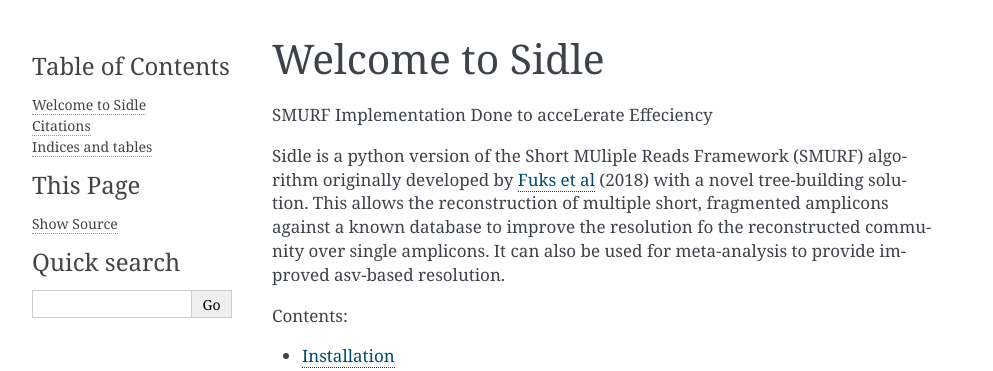
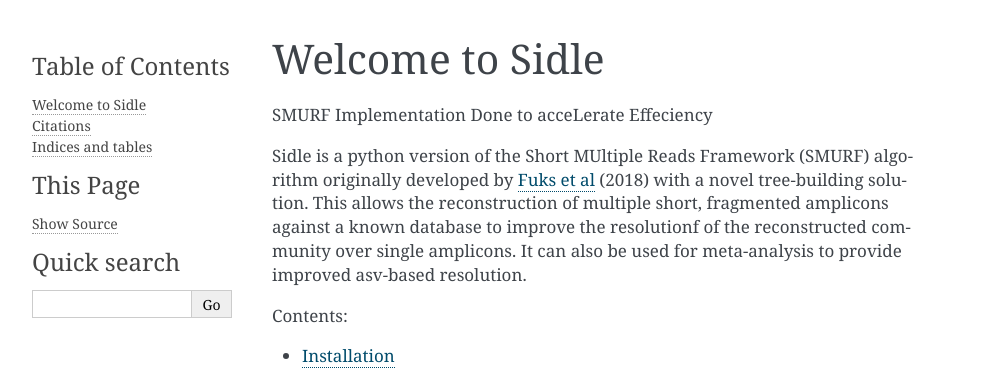
Before and after one commit to jwdebelius/q2-sidle, a Sphinx documentation site: the page built from docs/source/index.rst, in a window 1280 px wide. Shown: the top 371 px of the page, without its empty margins (148-1141 px from the left). Built offline with Sphinx 7.4.7, drawn with Linux system fonts in a browser that asks for light colours.

Commit message:
Fix minor typos

```diff
--- a/docs/source/index.rst
+++ b/docs/source/index.rst
@@ -7,7 +7,7 @@ Welcome to Sidle
 ================
 SMURF Implementation Done to acceLerate Effeciency
 
-Sidle is a python version of the Short MUliple Reads Framework (SMURF) algorithm originally developed by `Fuks et al`_ (2018) with a novel tree-building solution. This allows the reconstruction of multiple short, fragmented amplicons against a known database to improve the resolution fo the reconstructed community over single amplicons. It can also be used for meta-analysis to provide improved asv-based resolution.
+Sidle is a python version of the Short MUltiple Reads Framework (SMURF) algorithm originally developed by `Fuks et al`_ (2018) with a novel tree-building solution. This allows the reconstruction of multiple short, fragmented amplicons against a known database to improve the resolutionf of the reconstructed community over single amplicons. It can also be used for meta-analysis to provide improved asv-based resolution.
 
 .. toctree::
 	:maxdepth: 2
```
